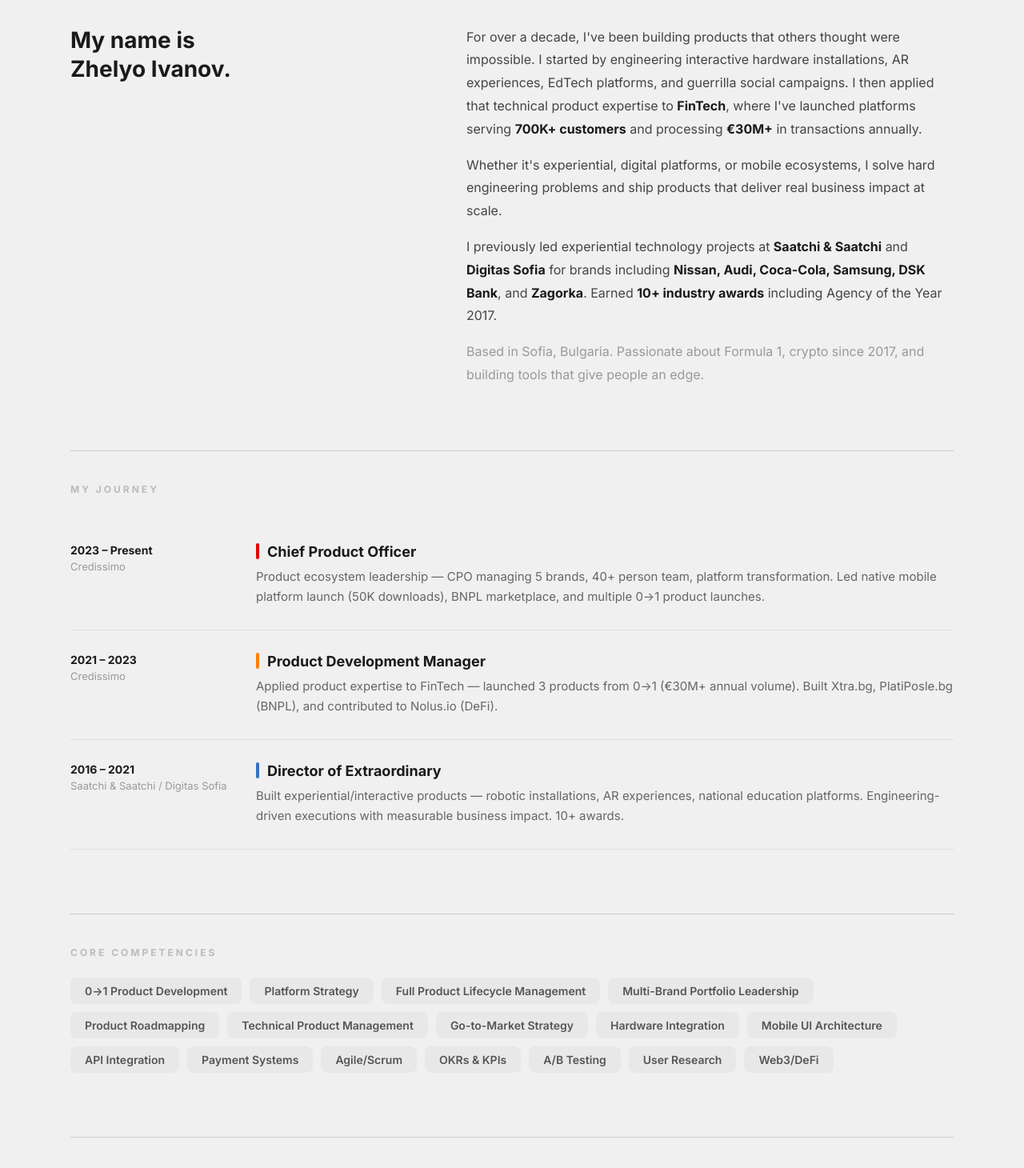
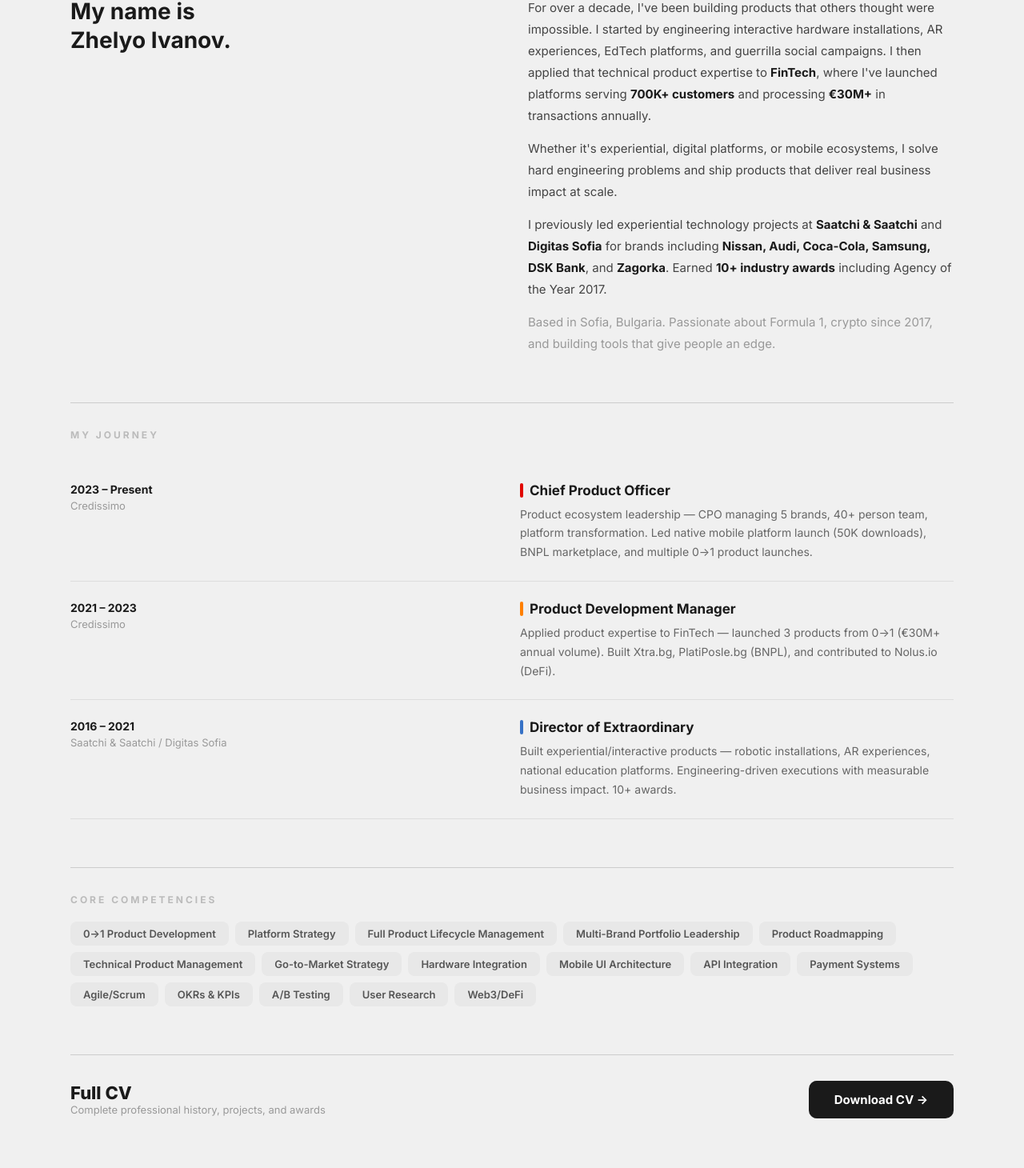
Before and after one commit to kiweeone/f1-fantasy-predictor, a React (Vite) app: page /about in a window 1280 px wide. Shown: the part 286-1746 px from the top of the page at 80% size. Built offline with nearby package versions, Linux system fonts and the light colour scheme.

Commit message:
Update About.jsx

```diff
--- a/src/About.jsx
+++ b/src/About.jsx
@@ -1,9 +1,4 @@
 import { Link } from "react-router-dom";
-
-/* ═══════════════════════════════════════
-   ABOUT PAGE — actualidea.com style
-   Big header, two-column bio, CV link
-   ═══════════════════════════════════════ */
 
 export default function About() {
   const font = "'Inter', -apple-system, 'SF Pro Display', 'Helvetica Neue', sans-serif";
@@ -19,32 +14,23 @@
         .fu1{animation:fadeUp .5s ease-out both}
         .fu2{animation:fadeUp .5s ease-out .1s both}
         .fu3{animation:fadeUp .5s ease-out .2s both}
+        :root { --pad: 48px; }
+        @media (max-width: 768px) { :root { --pad: 20px; } }
       `}</style>
 
-      {/* ─── BACK NAV ─── */}
-      <nav style={{ padding: "24px 48px" }}>
-        <Link to="/" style={{
-          fontSize: 14, fontWeight: 600, color: "#999",
-          display: "inline-flex", alignItems: "center", gap: 8,
-          transition: "color 0.2s",
-        }}
+      {/* ─── BACK ─── */}
+      <nav style={{ padding: "20px var(--pad)" }}>
+        <Link to="/" style={{ fontSize: 14, fontWeight: 600, color: "#999", display: "inline-flex", alignItems: "center", gap: 8, transition: "color 0.2s" }}
           onMouseEnter={e => e.currentTarget.style.color = "#1a1a1a"}
           onMouseLeave={e => e.currentTarget.style.color = "#999"}
-        >
-          ← Back
-        </Link>
+        >← Back</Link>
       </nav>
 
-      {/* ─── HEADER — big "About" with contact info ─── */}
-      <section className="fu1" style={{ padding: "20px 48px 40px", maxWidth: 1200, margin: "0 auto" }}>
-        <div style={{ borderTop: "3px solid #1a1a1a", paddingTop: 24, display: "flex", justifyContent: "space-between", alignItems: "flex-start" }}>
-          <h1 style={{
-            fontSize: "clamp(72px, 10vw, 140px)", fontWeight: 900,
-            letterSpacing: "-0.04em", lineHeight: 0.95,
-          }}>
-            About
-          </h1>
-          <div style={{ textAlign: "right", fontSize: 14, lineHeight: 1.8, color: "#666", paddingTop: 8 }}>
+      {/* ─── HEADER ─── */}
+      <section className="fu1" style={{ padding: "12px var(--pad) 32px", maxWidth: 1200, margin: "0 auto" }}>
+        <div style={{ borderTop: "3px solid #1a1a1a", paddingTop: 20, display: "flex", justifyContent: "space-between", alignItems: "flex-start", flexWrap: "wrap", gap: 16 }}>
+          <h1 style={{ fontSize: "clamp(56px, 10vw, 130px)", fontWeight: 900, letterSpacing: "-0.04em", lineHeight: 0.95 }}>About</h1>
+          <div style={{ fontSize: 14, lineHeight: 1.8, color: "#666" }}>
             <div><a href="mailto:azikiwee@gmail.com" style={{ borderBottom: "1px solid #ccc" }}>azikiwee@gmail.com</a></div>
             <div>+359 887 947 625</div>
             <div><a href="https://www.linkedin.com/in/zhelyoivanov/" target="_blank" rel="noopener" style={{ borderBottom: "1px solid #ccc" }}>LinkedIn</a></div>
@@ -53,80 +39,52 @@
         </div>
       </section>
 
-      {/* ─── BIO — two column like actualidea ─── */}
-      <section className="fu2" style={{ padding: "0 48px 80px", maxWidth: 1200, margin: "0 auto" }}>
-        <div style={{ borderTop: "1px solid #ccc", paddingTop: 40, display: "grid", gridTemplateColumns: "1fr 1.4fr", gap: 60 }}>
-          {/* Left: intro */}
+      {/* ─── BIO ─── */}
+      <section className="fu2" style={{ padding: "0 var(--pad) 60px", maxWidth: 1200, margin: "0 auto" }}>
+        <div style={{ borderTop: "1px solid #ccc", paddingTop: 32, display: "grid", gridTemplateColumns: "repeat(auto-fit, minmax(280px, 1fr))", gap: 40 }}>
           <div>
-            <h2 style={{ fontSize: 28, fontWeight: 700, lineHeight: 1.3, marginBottom: 16 }}>
+            <h2 style={{ fontSize: "clamp(22px, 3vw, 28px)", fontWeight: 700, lineHeight: 1.3, marginBottom: 16 }}>
               My name is<br />Zhelyo Ivanov.
             </h2>
           </div>
-
-          {/* Right: full bio */}
-          <div style={{ fontSize: 16, lineHeight: 1.8, color: "#444" }}>
+          <div style={{ fontSize: 15, lineHeight: 1.8, color: "#444" }}>
             <p>
               For over a decade, I've been building products that others thought were impossible. I started by engineering interactive hardware installations, AR experiences, EdTech platforms, and guerrilla social campaigns. I then applied that technical product expertise to <strong style={{ color: "#1a1a1a" }}>FinTech</strong>, where I've launched platforms serving <strong style={{ color: "#1a1a1a" }}>700K+ customers</strong> and processing <strong style={{ color: "#1a1a1a" }}>€30M+</strong> in transactions annually.
             </p>
-            <p style={{ marginTop: 16 }}>
+            <p style={{ marginTop: 14 }}>
               Whether it's experiential, digital platforms, or mobile ecosystems, I solve hard engineering problems and ship products that deliver real business impact at scale.
             </p>
-            <p style={{ marginTop: 16 }}>
+            <p style={{ marginTop: 14 }}>
               I previously led experiential technology projects at <strong style={{ color: "#1a1a1a" }}>Saatchi & Saatchi</strong> and <strong style={{ color: "#1a1a1a" }}>Digitas Sofia</strong> for brands including <strong style={{ color: "#1a1a1a" }}>Nissan, Audi, Coca-Cola, Samsung, DSK Bank</strong>, and <strong style={{ color: "#1a1a1a" }}>Zagorka</strong>. Earned <strong style={{ color: "#1a1a1a" }}>10+ industry awards</strong> including Agency of the Year 2017.
             </p>
-            <p style={{ marginTop: 16, color: "#999" }}>
+            <p style={{ marginTop: 14, color: "#999" }}>
               Based in Sofia, Bulgaria. Passionate about Formula 1, crypto since 2017, and building tools that give people an edge.
             </p>
           </div>
         </div>
       </section>
 
-      {/* ─── JOURNEY TIMELINE ─── */}
-      <section className="fu3" style={{ padding: "0 48px 80px", maxWidth: 1200, margin: "0 auto" }}>
-        <div style={{ borderTop: "1px solid #ccc", paddingTop: 40 }}>
-          <div style={{ fontSize: 12, fontWeight: 700, color: "#bbb", textTransform: "uppercase", letterSpacing: 3, marginBottom: 32 }}>
-            My Journey
-          </div>
-
-          <div style={{ display: "flex", flexDirection: "column", gap: 0 }}>
+      {/* ─── JOURNEY ─── */}
+      <section className="fu3" style={{ padding: "0 var(--pad) 60px", maxWidth: 1200, margin: "0 auto" }}>
+        <div style={{ borderTop: "1px solid #ccc", paddingTop: 32 }}>
+          <div style={{ fontSize: 12, fontWeight: 700, color: "#bbb", textTransform: "uppercase", letterSpacing: 3, marginBottom: 28 }}>My Journey</div>
+          <div>
             {[
-              {
-                period: "2023 – Present",
-                title: "Chief Product Officer",
-                company: "Credissimo",
-                desc: "Product ecosystem leadership — CPO managing 5 brands, 40+ person team, platform transformation. Led native mobile platform launch (50K downloads), BNPL marketplace, and multiple 0→1 product launches.",
-                color: "#e10600",
-              },
-              {
-                period: "2021 – 2023",
-                title: "Product Development Manager",
-                company: "Credissimo",
-                desc: "Applied product expertise to FinTech — launched 3 products from 0→1 (€30M+ annual volume). Built Xtra.bg, PlatiPosle.bg (BNPL), and contributed to Nolus.io (DeFi).",
-                color: "#FF8000",
-              },
-              {
-                period: "2016 – 2021",
-                title: "Director of Extraordinary",
-                company: "Saatchi & Saatchi / Digitas Sofia",
-                desc: "Built experiential/interactive products — robotic installations, AR experiences, national education platforms. Engineering-driven executions with measurable business impact. 10+ awards.",
-                color: "#3671C6",
-              },
+              { period: "2023 – Present", title: "Chief Product Officer", company: "Credissimo", desc: "Product ecosystem leadership — CPO managing 5 brands, 40+ person team, platform transformation. Led native mobile platform launch (50K downloads), BNPL marketplace, and multiple 0→1 product launches.", color: "#e10600" },
+              { period: "2021 – 2023", title: "Product Development Manager", company: "Credissimo", desc: "Applied product expertise to FinTech — launched 3 products from 0→1 (€30M+ annual volume). Built Xtra.bg, PlatiPosle.bg (BNPL), and contributed to Nolus.io (DeFi).", color: "#FF8000" },
+              { period: "2016 – 2021", title: "Director of Extraordinary", company: "Saatchi & Saatchi / Digitas Sofia", desc: "Built experiential/interactive products — robotic installations, AR experiences, national education platforms. Engineering-driven executions with measurable business impact. 10+ awards.", color: "#3671C6" },
             ].map((exp, i) => (
-              <div key={i} style={{
-                display: "grid", gridTemplateColumns: "200px 1fr",
-                gap: 32, padding: "28px 0",
-                borderBottom: `1px solid #ddd`,
-              }}>
+              <div key={i} style={{ display: "grid", gridTemplateColumns: "repeat(auto-fit, minmax(200px, 1fr))", gap: 20, padding: "24px 0", borderBottom: "1px solid #ddd" }}>
                 <div>
                   <div style={{ fontSize: 14, fontWeight: 700, color: "#1a1a1a" }}>{exp.period}</div>
                   <div style={{ fontSize: 13, color: "#999", marginTop: 4 }}>{exp.company}</div>
                 </div>
                 <div>
-                  <div style={{ display: "flex", alignItems: "center", gap: 10, marginBottom: 8 }}>
-                    <div style={{ width: 4, height: 20, borderRadius: 2, background: exp.color }} />
-                    <span style={{ fontSize: 18, fontWeight: 700 }}>{exp.title}</span>
+                  <div style={{ display: "flex", alignItems: "center", gap: 8, marginBottom: 8 }}>
+                    <div style={{ width: 4, height: 18, borderRadius: 2, background: exp.color }} />
+                    <span style={{ fontSize: 17, fontWeight: 700 }}>{exp.title}</span>
                   </div>
-                  <p style={{ fontSize: 15, lineHeight: 1.7, color: "#666" }}>{exp.desc}</p>
+                  <p style={{ fontSize: 14, lineHeight: 1.7, color: "#666" }}>{exp.desc}</p>
                 </div>
               </div>
             ))}
@@ -135,12 +93,10 @@
       </section>
 
       {/* ─── SKILLS ─── */}
-      <section style={{ padding: "0 48px 80px", maxWidth: 1200, margin: "0 auto" }}>
-        <div style={{ borderTop: "1px solid #ccc", paddingTop: 40 }}>
-          <div style={{ fontSize: 12, fontWeight: 700, color: "#bbb", textTransform: "uppercase", letterSpacing: 3, marginBottom: 24 }}>
-            Core Competencies
-          </div>
-          <div style={{ display: "flex", flexWrap: "wrap", gap: 10 }}>
+      <section style={{ padding: "0 var(--pad) 60px", maxWidth: 1200, margin: "0 auto" }}>
+        <div style={{ borderTop: "1px solid #ccc", paddingTop: 32 }}>
+          <div style={{ fontSize: 12, fontWeight: 700, color: "#bbb", textTransform: "uppercase", letterSpacing: 3, marginBottom: 20 }}>Core Competencies</div>
+          <div style={{ display: "flex", flexWrap: "wrap", gap: 8 }}>
             {[
               "0→1 Product Development", "Platform Strategy", "Full Product Lifecycle Management",
               "Multi-Brand Portfolio Leadership", "Product Roadmapping", "Technical Product Management",
@@ -148,42 +104,31 @@
               "API Integration", "Payment Systems", "Agile/Scrum", "OKRs & KPIs",
               "A/B Testing", "User Research", "Web3/DeFi",
             ].map(s => (
-              <span key={s} style={{
-                fontSize: 14, fontWeight: 600, padding: "8px 18px",
-                background: "#e8e8e8", borderRadius: 8, color: "#555",
-              }}>{s}</span>
+              <span key={s} style={{ fontSize: 13, fontWeight: 600, padding: "7px 16px", background: "#e8e8e8", borderRadius: 8, color: "#555" }}>{s}</span>
             ))}
           </div>
         </div>
       </section>
 
-      {/* ─── CV DOWNLOAD ─── */}
-      <section style={{ padding: "0 48px 100px", maxWidth: 1200, margin: "0 auto" }}>
-        <div style={{ borderTop: "1px solid #ccc", paddingTop: 40, display: "flex", justifyContent: "space-between", alignItems: "center", flexWrap: "wrap", gap: 20 }}>
+      {/* ─── CV ─── */}
+      <section style={{ padding: "0 var(--pad) 80px", maxWidth: 1200, margin: "0 auto" }}>
+        <div style={{ borderTop: "1px solid #ccc", paddingTop: 32, display: "flex", justifyContent: "space-between", alignItems: "center", flexWrap: "wrap", gap: 16 }}>
           <div>
-            <div style={{ fontSize: 24, fontWeight: 800, marginBottom: 4 }}>Full CV</div>
-            <div style={{ fontSize: 14, color: "#999" }}>Complete professional history, projects, and awards</div>
+            <div style={{ fontSize: 22, fontWeight: 800 }}>Full CV</div>
+            <div style={{ fontSize: 13, color: "#999" }}>Complete professional history, projects, and awards</div>
           </div>
-          <a
-            href="/cv.pdf"
-            target="_blank"
-            rel="noopener"
-            style={{
-              padding: "16px 36px", background: "#1a1a1a", color: "#fff",
-              borderRadius: 10, fontSize: 16, fontWeight: 700, letterSpacing: 0.5,
-              transition: "background 0.2s, transform 0.2s", display: "inline-block",
-            }}
+          <a href="/cv.pdf" target="_blank" rel="noopener" style={{
+            padding: "14px 32px", background: "#1a1a1a", color: "#fff", borderRadius: 10,
+            fontSize: 15, fontWeight: 700, transition: "background 0.2s, transform 0.2s", display: "inline-block",
+          }}
             onMouseEnter={e => { e.target.style.background = "#333"; e.target.style.transform = "translateY(-2px)"; }}
             onMouseLeave={e => { e.target.style.background = "#1a1a1a"; e.target.style.transform = "none"; }}
-          >
-            Download CV →
-          </a>
+          >Download CV →</a>
         </div>
       </section>
 
-      {/* ─── FOOTER ─── */}
       <footer style={{
-        background: "#1a1a1a", padding: "20px 48px",
+        background: "#1a1a1a", padding: "20px var(--pad)",
         display: "flex", justifyContent: "space-between", fontSize: 13, color: "#555",
       }}>
         <span>© 2026 Zhelyo Ivanov</span>
```
